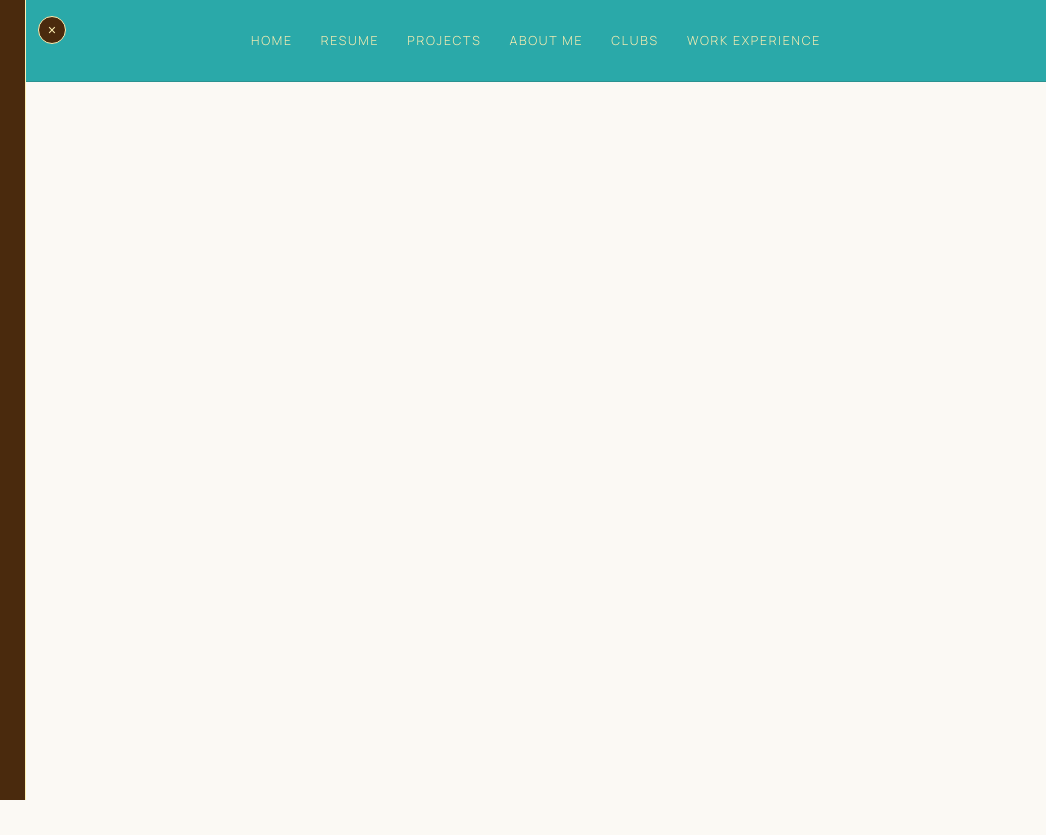
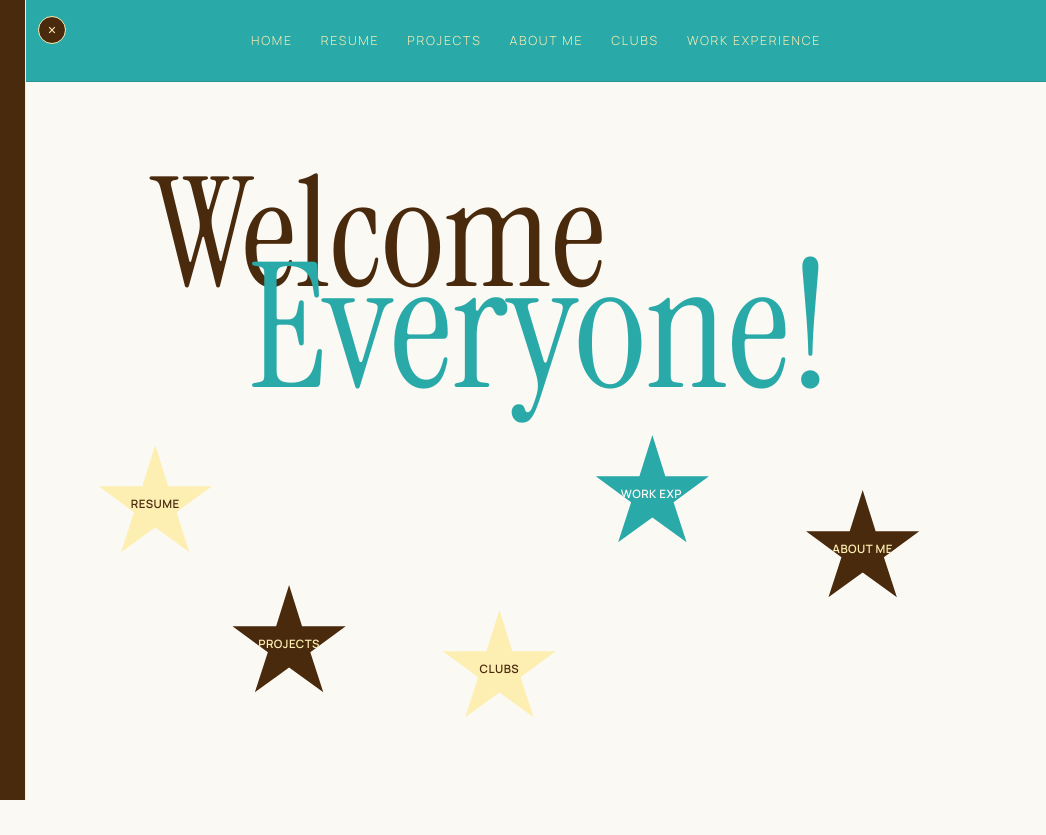
Before and after one commit to alisabhrs/alisabhrs.github.io, a plain HTML site: page index.html in a window 1280 px wide. Shown: the full height of the page, 234-1280 px from the left. Before the commit the page ends 800 px from the top, so only its background shows below. Drawn offline with Linux system fonts and the light colour scheme; a web font is replaced by a local one.

Commit message:
Update index.html

```diff
--- a/index.html
+++ b/index.html
@@ -11,24 +11,31 @@
 
     <style>
         /*
-          "Feature", "Kensington", and "Obviously" are licensed foundry fonts
-          (not hosted on Google Fonts). Add @font-face rules below pointing to
-          your licensed font files to activate them; until then, each stack
-          falls back to Instrument Serif / system fonts.
+          Drop your own font files into the /fonts folder and they'll be
+          picked up automatically. Supported formats: .woff2, .woff, .ttf, .otf.
+          Each rule falls back to a web-safe font if the file isn't present yet.
         */
         @font-face {
+            font-family: 'Script';
+            src: url('fonts/LuxuriousScript-Regular.ttf') format('truetype');
+            font-display: swap;
+        }
+        @font-face {
             font-family: 'Feature';
-            src: local('Feature');
+            src: url('fonts/feature.woff2') format('woff2'),
+                 url('fonts/feature.ttf') format('truetype');
             font-display: swap;
         }
         @font-face {
             font-family: 'Kensington';
-            src: local('Kensington');
+            src: url('fonts/kensington.woff2') format('woff2'),
+                 url('fonts/kensington.ttf') format('truetype');
             font-display: swap;
         }
         @font-face {
             font-family: 'Obviously';
-            src: local('Obviously');
+            src: url('fonts/obviously.woff2') format('woff2'),
+                 url('fonts/obviously.ttf') format('truetype');
             font-display: swap;
         }
 
@@ -38,6 +45,7 @@
             --overlay-yellow: #FFF2C4;
             --brown: #4A2A0D;
             --paper: #FBF9F4;
+            --font-script: 'Script', 'Instrument Serif', cursive;
             --font-display: 'Kensington', 'Instrument Serif', serif;
             --font-heading: 'Feature', 'Instrument Serif', serif;
             --font-body: 'Obviously', 'Manrope', sans-serif;
@@ -399,6 +407,91 @@
             opacity: 1;
         }
 
+        /* ---------- hero ---------- */
+        .hero {
+            position: relative;
+            min-height: 70vh;
+            padding: 10px 0 40px;
+            overflow: hidden;
+        }
+        .hero-title {
+            position: relative;
+            z-index: 1;
+            margin: 0;
+            max-width: 100%;
+            padding-left: 0.15em;
+            line-height: 0.95;
+            font-family: var(--font-script);
+            font-weight: 400;
+            text-align: center;
+            overflow-wrap: break-word;
+        }
+        .hero-line {
+            display: block;
+        }
+        .hero-line-1 {
+            margin-left: -34%;
+            font-size: clamp(2.8em, 7.5vw, 5em);
+            color: var(--brown);
+        }
+        .hero-line-2 {
+            margin-top: -0.35em;
+            font-size: clamp(3.2em, 8.5vw, 5.8em);
+            color: #2AA9A9;
+        }
+        .hero-stars {
+            position: relative;
+            z-index: 1;
+            min-height: 260px;
+            margin-top: 24px;
+        }
+        .hero-star {
+            position: absolute;
+            width: 118px;
+            height: 118px;
+            display: flex;
+            align-items: center;
+            justify-content: center;
+            padding: 0 12px;
+            text-align: center;
+            clip-path: polygon(50% 0%, 61% 35%, 98% 35%, 68% 57%, 79% 91%, 50% 70%, 21% 91%, 32% 57%, 2% 35%, 39% 35%);
+            font: inherit;
+            font-family: 'Manrope', sans-serif;
+            font-size: 0.72em;
+            font-weight: 600;
+            letter-spacing: 0.04em;
+            text-transform: uppercase;
+            text-decoration: none;
+            border: none;
+            cursor: pointer;
+            transition: transform 0.3s ease;
+        }
+        .hero-star:hover,
+        .hero-star:focus-visible {
+            transform: scale(1.08) rotate(-4deg);
+        }
+        .star-yellow { background: var(--yellow); color: var(--brown); }
+        .star-teal   { background: #2AA9A9; color: var(--paper); }
+        .star-brown  { background: var(--brown); color: var(--yellow); }
+        .star-1 { left: 4%;  top: 10px; }
+        .star-2 { left: 18%; top: 150px; }
+        .star-3 { left: 40%; top: 175px; }
+        .star-4 { left: 56%; top: 0; }
+        .star-5 { left: 78%; top: 55px; }
+        @media (max-width: 820px) {
+            .hero-stars {
+                position: static;
+                display: flex;
+                flex-wrap: wrap;
+                justify-content: center;
+                gap: 16px;
+                min-height: auto;
+            }
+            .hero-star {
+                position: static;
+            }
+        }
+
         /* ---------- headings & text ---------- */
         h1, h2 {
             font-family: 'Cormorant Garamond', serif;
@@ -678,17 +771,31 @@
         <ul>
             <li><a href="index.html" id="home-link">Home</a></li>
             <li><a href="resume.html">Resume</a></li>
-            <li><a href="resume.html#projects">Projects</a></li>
+            <li><a href="projects.html">Projects</a></li>
             <li>
                 <button id="sidebar-toggle">
                     <span class="btn-text">About Me</span>
                     <img class="btn-avatar" src="logo.png" alt="About Me logo">
                 </button>
             </li>
-            <li><a href="resume.html#clubs">Clubs</a></li>
-            <li><a href="resume.html#work-experience">Work Experience</a></li>
+            <li><a href="clubs.html">Clubs</a></li>
+            <li><a href="work-experience.html">Work Experience</a></li>
         </ul>
     </nav>
+
+    <section class="hero reveal">
+        <h1 class="hero-title">
+            <span class="hero-line hero-line-1">Welcome</span>
+            <span class="hero-line hero-line-2">Everyone!</span>
+        </h1>
+        <div class="hero-stars">
+            <a class="hero-star star-yellow star-1" href="resume.html">Resume</a>
+            <a class="hero-star star-teal star-4" href="work-experience.html">Work Exp.</a>
+            <button class="hero-star star-brown star-5" type="button" id="hero-about-me">About Me</button>
+            <a class="hero-star star-brown star-2" href="projects.html">Projects</a>
+            <a class="hero-star star-yellow star-3" href="clubs.html">Clubs</a>
+        </div>
+    </section>
     </div>
 
     <script>
@@ -731,6 +838,11 @@
             document.body.classList.add('sidebar-hidden');
         });
 
+        const heroAboutMe = document.getElementById('hero-about-me');
+        heroAboutMe.addEventListener('click', () => {
+            document.body.classList.remove('sidebar-hidden');
+        });
+
         const exploreButton = document.getElementById('explore-button');
         const exploreOverlay = document.getElementById('explore-overlay');
         const exploreClose = document.getElementById('explore-close');
```
